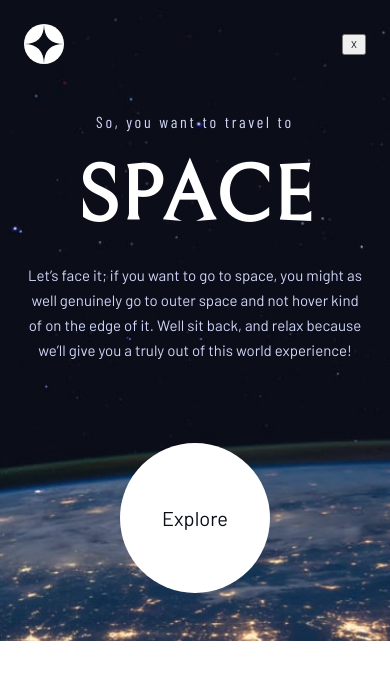
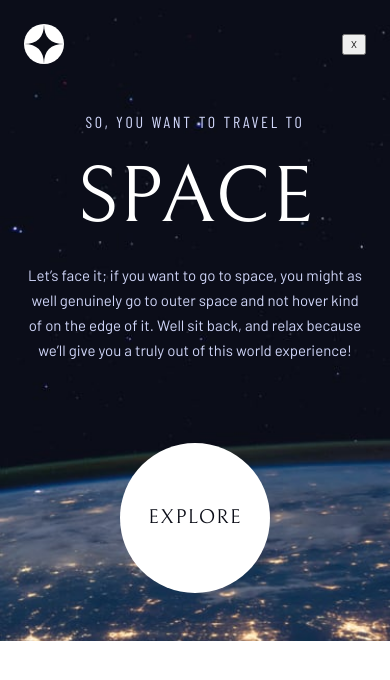
Before and after one commit to TheFranMan/fe-space-tourism, a React (Create React App) app: page / in a window 390 px wide. Shown: the top 680 px of the page. Built offline with nearby package versions, Linux system fonts and the light colour scheme.

Commit message:
Finished mobile home page styling

```diff
--- a/src/assets/scss/_home.scss
+++ b/src/assets/scss/_home.scss
@@ -3,6 +3,7 @@
 .home {
     &__text-top {
         font-family: vars.$ff-secondary;
+        text-transform: uppercase;
         font-size: 1.6rem;
         letter-spacing: .16875em;
         color: vars.$cl-accent;
@@ -11,6 +12,7 @@
     &__title {
         font-size: 8rem;
         font-family: vars.$ff-accent;
+        font-weight: vars.$fw-regular;
         line-height: 1.25;
         text-transform: uppercase;
         color: vars.$cl-secondary;
@@ -34,8 +36,11 @@
         background-color: vars.$cl-secondary;
         border-radius: 50%;
         color: vars.$cl-primary;
+        font-family: vars.$ff-accent;
         font-size: 2rem;
+        letter-spacing: 1.25px;
         text-decoration: none;
+        text-transform: uppercase;
         line-height: $dimension;
         margin-bottom: 1.2em;
     }
--- a/src/assets/scss/_variables.scss
+++ b/src/assets/scss/_variables.scss
@@ -13,3 +13,5 @@ $mobile: 375px;
 $ff-primary: "Barlow", sans-serif;
 $ff-secondary: "Barlow Condensed", sans-serif;
 $ff-accent: "Bellefair", sans-serif;
+
+$fw-regular: 400;
```
